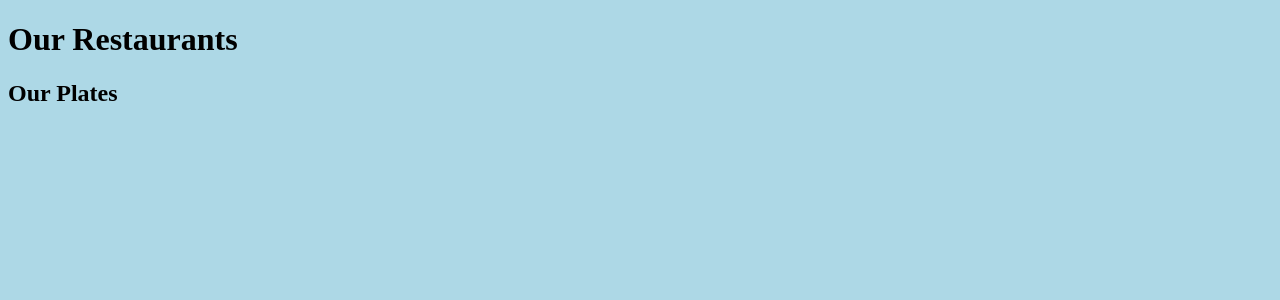
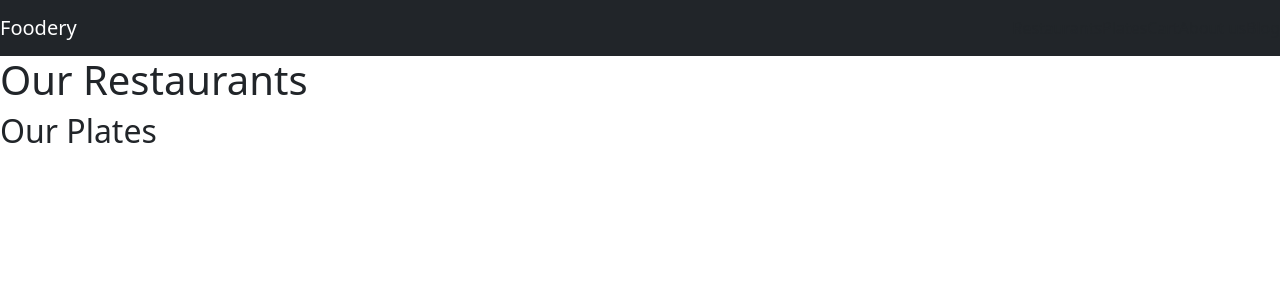
Before and after one commit to ChristianMartinezTech/Foodery, a Django app: page /food/ in a window 1280 px wide. Shown: the top 300 px of the page. Run offline with Django 4.2, Linux system fonts and the light colour scheme; data that the repository does not hold is empty.

Commit message:
Implemented a Bootstrap header in index, Im creating a restaurants and plates view and templates before passing on the styling and html to tthe rest of templates

```diff
--- a/Foodery/food/templates/food/index.html
+++ b/Foodery/food/templates/food/index.html
@@ -7,8 +7,19 @@
     <meta http-equiv="X-UA-Compatible" content="ie=edge">
     <title>Food</title>
     <link rel="stylesheet" href="{% static 'food/style.css' %}">
+    <link href="https://cdn.jsdelivr.net/npm/bootstrap@5.3.0-alpha3/dist/css/bootstrap.min.css" rel="stylesheet" integrity="sha384-KK94CHFLLe+nY2dmCWGMq91rCGa5gtU4mk92HdvYe+M/SXH301p5ILy+dN9+nJOZ" crossorigin="anonymous">
   </head>
   <body>
+    <nav class="navbar navbar-dark bg-dark">
+      <a href ="#" class="navbar-brand">Foodery</a>
+      <div class="navbar">
+        <a class="nav-item nav-link" href="#">Restaurants</a>
+        <a class="nav-item nav-link" href="#">Plates</a>
+        <a class="nav-item nav-link" href="#">Cart</a>
+        <a class="nav-item nav-link" href="#">About us</a>
+        <a class="nav-item nav-link" href="#">Blog</a>
+      </div>
+    </nav>
 
     <h1>
       Our Restaurants
--- a/Foodery/food/urls.py
+++ b/Foodery/food/urls.py
@@ -11,6 +11,7 @@
 urlpatterns = [
     path('', views.index, name="index"),
     path('hello/', views.hello, name="hello"),
+    path('restaurants/', views.restaurants, name='restaurants'),
     path('restaurant/<int:restaurant_id>/', views.restaurant_detail, name='restaurant_detail'),
     path('restaurant/<int:restaurant_id>/plate/<int:plate_id>/', views.plate_detail, name='plate_detail'),
 ]
--- a/Foodery/food/views.py
+++ b/Foodery/food/views.py
@@ -29,6 +29,16 @@
     return HttpResponse("Hi there! Thank you for using Foodery. :)") # Way to not use context
 
 
+# Restaurants View
+def restaurants(request):
+    restaurants = Restaurant.objects.all()
+    context = {
+        'restaurants': restaurants,
+    }
+
+    return render(request, 'food/restaurants.html', context)
+
+
 # Restaurant detail view
 def restaurant_detail(request, restaurant_id):
 
```
Also changed, not shown: Foodery/food/templates/food/restaurants.html (added, +21 -0 lines).
